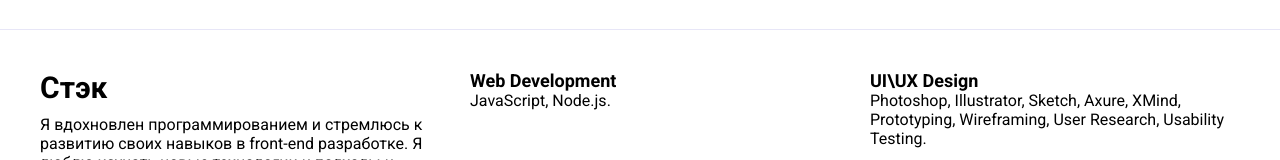
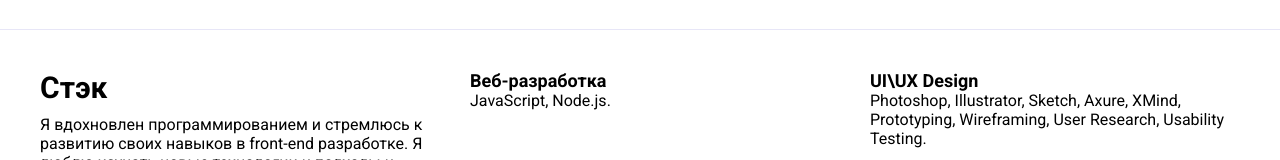
Before and after one commit to GenYans/CV, a React (Create React App) app: page / in a window 1280 px wide. Shown: the part 528-688 px from the top of the page. Built offline with nearby package versions, Linux system fonts and the light colour scheme.

Commit message:
Step 21. 26.03.2024

```diff
--- a/src/app/app-skills/app-skills.js
+++ b/src/app/app-skills/app-skills.js
@@ -15,7 +15,7 @@ const AppSkills = () => {
                 </div>
                     <div className="skills-programm">
                         <div className="skills-programm-block">
-                            <div className="skills-programm-title">Web Development</div>
+                            <div className="skills-programm-title">Веб-разработка</div>
                             <div className="skills-programm-descr">JavaScript, Node.js.</div>
                         </div>
                         <div className="skills-programm-block">
```
